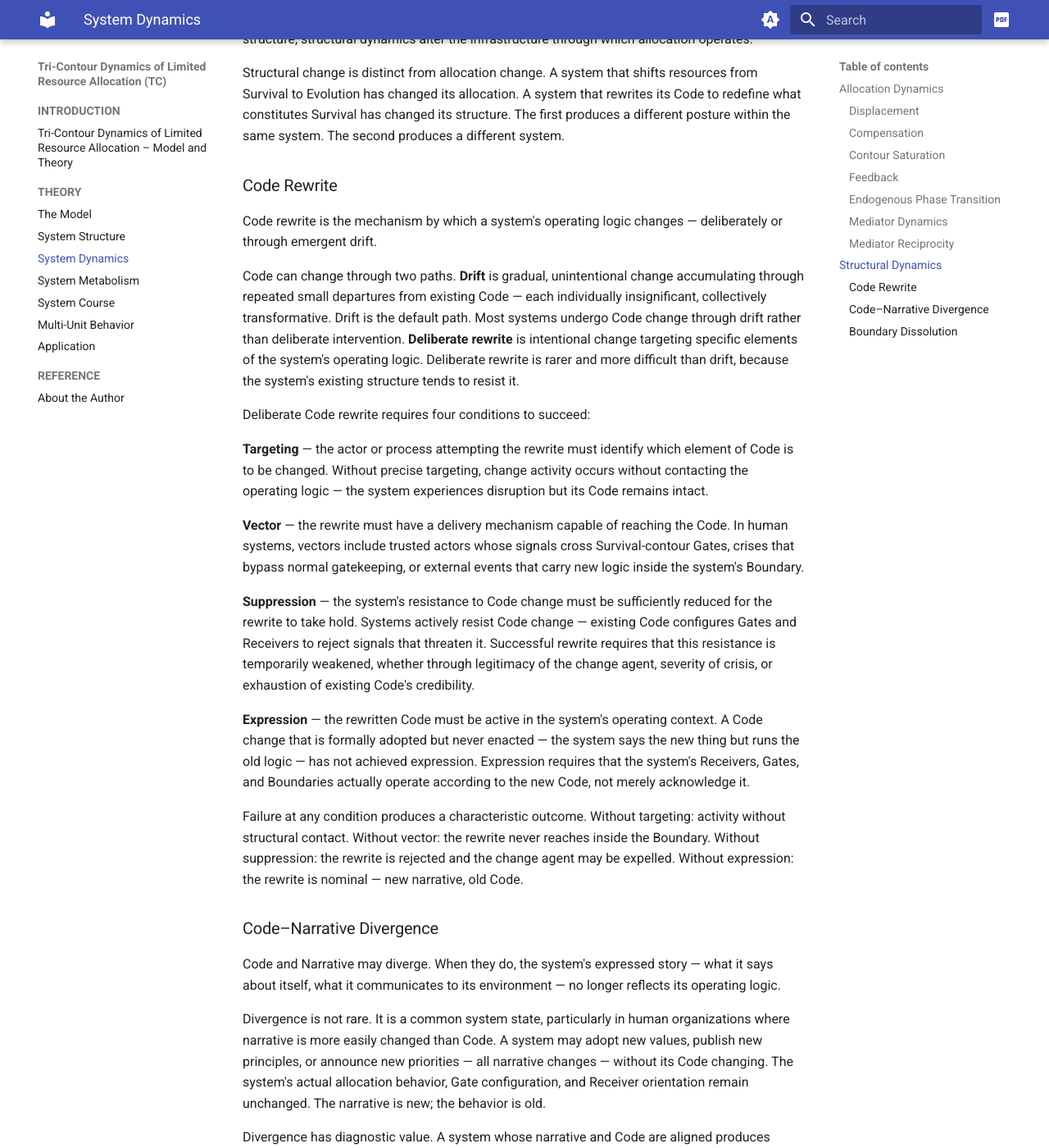
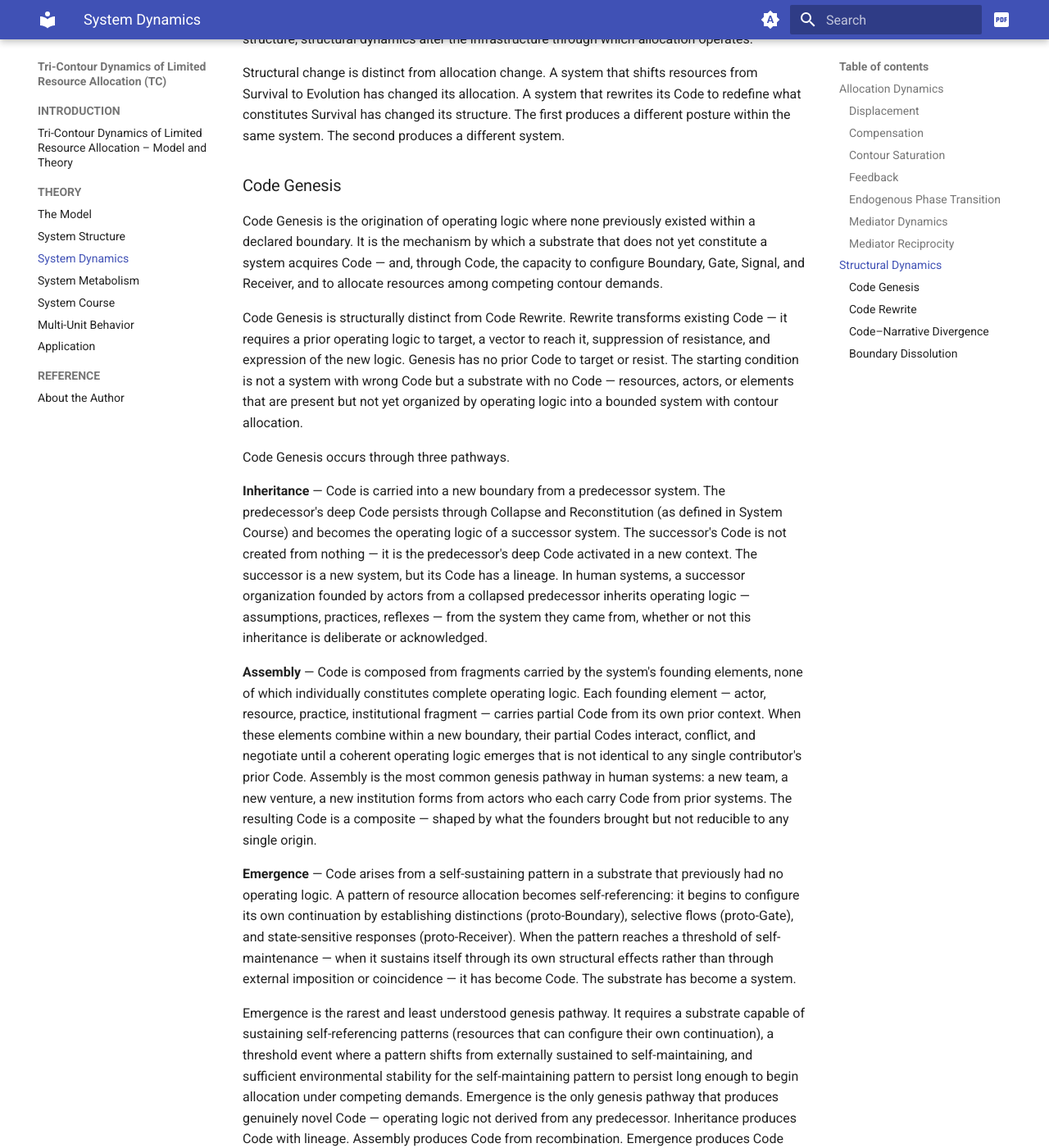
Before and after one commit to vitar/sre, an MkDocs documentation site: the page built from docs/130-system-dynamics.md, in a window 1280 px wide and 1400 px high, scrolled down 9691 px. Shown: the whole window at 82% size. Built offline with MkDocs 1.6.1 and Material for MkDocs 9.7.7, drawn with Linux system fonts in a browser that asks for light colours; some of the changed text lies outside the part shown.

Commit message:
Update 130-system-dynamics.md

```diff
--- a/docs/130-system-dynamics.md
+++ b/docs/130-system-dynamics.md
@@ -164,6 +164,24 @@ Structural dynamics describe mechanisms that change the system itself — its Co
 
 Structural change is distinct from allocation change. A system that shifts resources from Survival to Evolution has changed its allocation. A system that rewrites its Code to redefine what constitutes Survival has changed its structure. The first produces a different posture within the same system. The second produces a different system.
 
+### Code Genesis
+
+Code Genesis is the origination of operating logic where none previously existed within a declared boundary. It is the mechanism by which a substrate that does not yet constitute a system acquires Code — and, through Code, the capacity to configure Boundary, Gate, Signal, and Receiver, and to allocate resources among competing contour demands.
+
+Code Genesis is structurally distinct from Code Rewrite. Rewrite transforms existing Code — it requires a prior operating logic to target, a vector to reach it, suppression of resistance, and expression of the new logic. Genesis has no prior Code to target or resist. The starting condition is not a system with wrong Code but a substrate with no Code — resources, actors, or elements that are present but not yet organized by operating logic into a bounded system with contour allocation.
+
+Code Genesis occurs through three pathways.
+
+**Inheritance** — Code is carried into a new boundary from a predecessor system. The predecessor's deep Code persists through Collapse and Reconstitution (as defined in System Course) and becomes the operating logic of a successor system. The successor's Code is not created from nothing — it is the predecessor's deep Code activated in a new context. The successor is a new system, but its Code has a lineage. In human systems, a successor organization founded by actors from a collapsed predecessor inherits operating logic — assumptions, practices, reflexes — from the system they came from, whether or not this inheritance is deliberate or acknowledged.
+
+**Assembly** — Code is composed from fragments carried by the system's founding elements, none of which individually constitutes complete operating logic. Each founding element — actor, resource, practice, institutional fragment — carries partial Code from its own prior context. When these elements combine within a new boundary, their partial Codes interact, conflict, and negotiate until a coherent operating logic emerges that is not identical to any single contributor's prior Code. Assembly is the most common genesis pathway in human systems: a new team, a new venture, a new institution forms from actors who each carry Code from prior systems. The resulting Code is a composite — shaped by what the founders brought but not reducible to any single origin.
+
+**Emergence** — Code arises from a self-sustaining pattern in a substrate that previously had no operating logic. A pattern of resource allocation becomes self-referencing: it begins to configure its own continuation by establishing distinctions (proto-Boundary), selective flows (proto-Gate), and state-sensitive responses (proto-Receiver). When the pattern reaches a threshold of self-maintenance — when it sustains itself through its own structural effects rather than through external imposition or coincidence — it has become Code. The substrate has become a system.
+
+Emergence is the rarest and least understood genesis pathway. It requires a substrate capable of sustaining self-referencing patterns (resources that can configure their own continuation), a threshold event where a pattern shifts from externally sustained to self-maintaining, and sufficient environmental stability for the self-maintaining pattern to persist long enough to begin allocation under competing demands. Emergence is the only genesis pathway that produces genuinely novel Code — operating logic not derived from any predecessor. Inheritance produces Code with lineage. Assembly produces Code from recombination. Emergence produces Code from pattern stabilization in a previously unstructured substrate.
+
+The model does not require that every system's Code origin be identified. Many systems have Code whose origin is lost — the founding conditions are forgotten, the assembly process is undocumented, and the resulting Code is simply present. The model operates on Code as it exists, regardless of its origin pathway. Code Genesis defines how Code can come into being; it does not require that every instance of Code be traced to a specific genesis event.
+
 ### Code Rewrite
 
 Code rewrite is the mechanism by which a system's operating logic changes — deliberately or through emergent drift.
```
